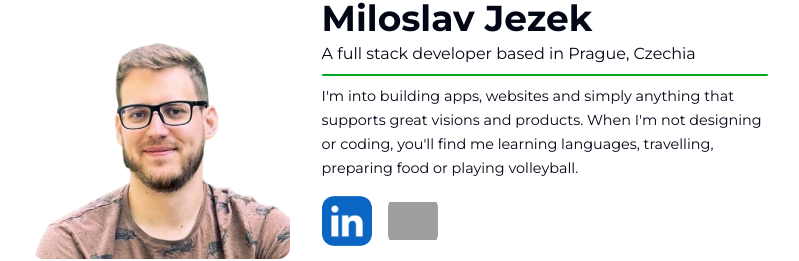
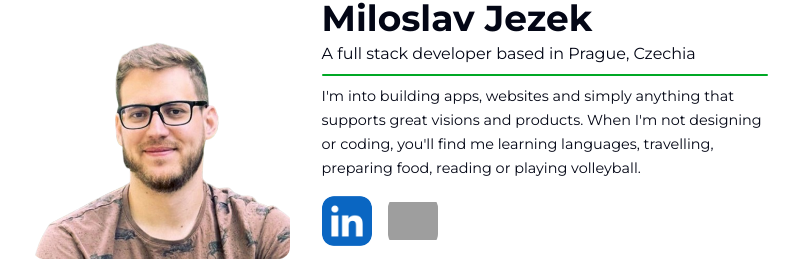
Before and after one commit to milojezek/portfolio, a Vue app: page / in a window 1280 px wide. Shown: the part 122-383 px from the top of the page, without its empty margins (240-1039 px from the left). Built offline with nearby package versions, Linux system fonts and the light colour scheme; grey boxes are pictures that could not be loaded.

Commit message:
Test redeploy

```diff
--- a/src/components/main/intro/IntroSection.vue
+++ b/src/components/main/intro/IntroSection.vue
@@ -11,7 +11,7 @@
           <div class="intro-divider"></div>
         </div>
         <div class="intro-description">
-          <p>I'm into building apps, websites and simply anything that supports great visions and products. When I'm not designing or coding, you'll find me learning languages, travelling, preparing food or playing volleyball.</p>
+          <p>I'm into building apps, websites and simply anything that supports great visions and products. When I'm not designing or coding, you'll find me learning languages, travelling, preparing food, reading or playing volleyball.</p>
         </div>
         <div class="links-container">
           <a :href="linkedinUrl" target="_blank" class="icon-link">
```
